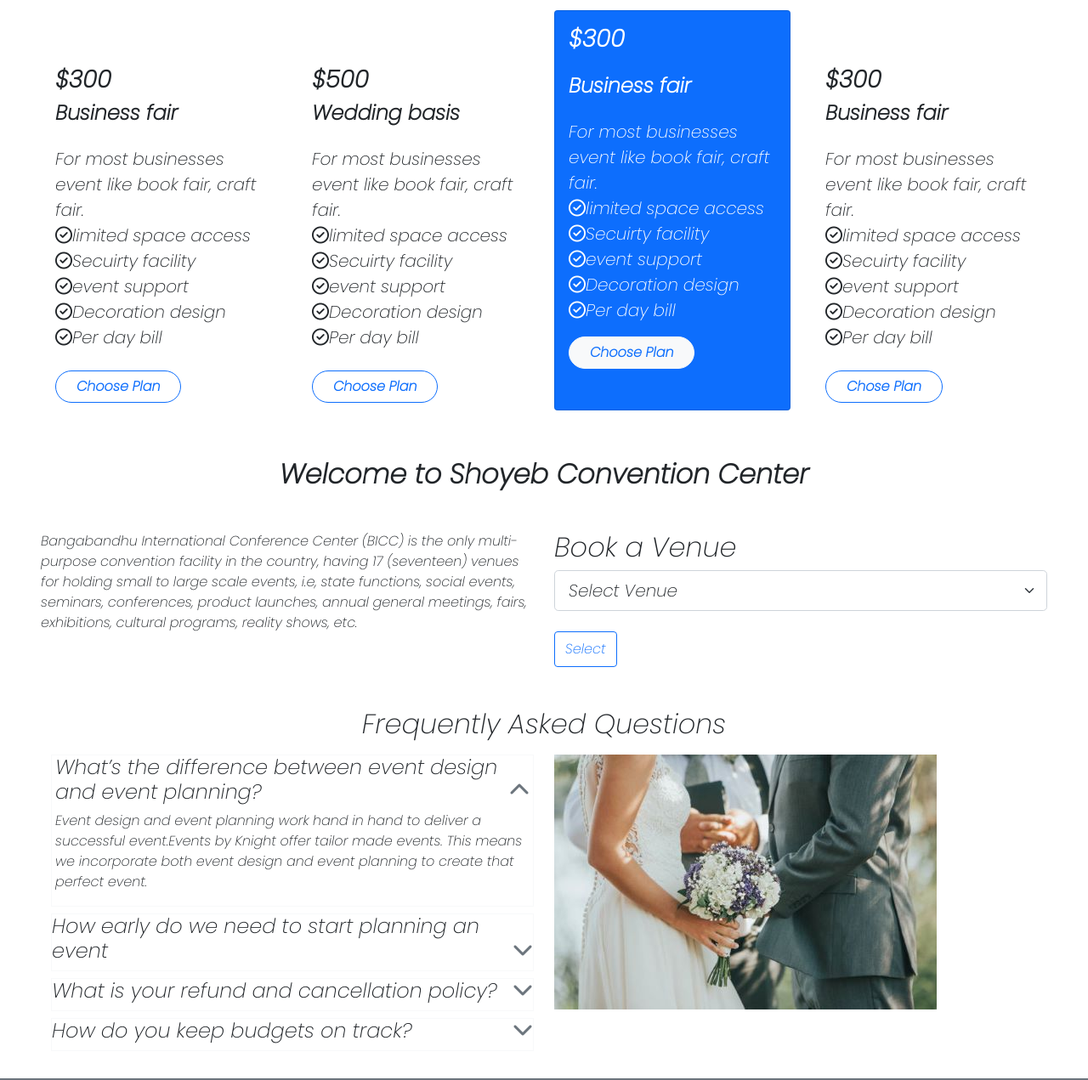
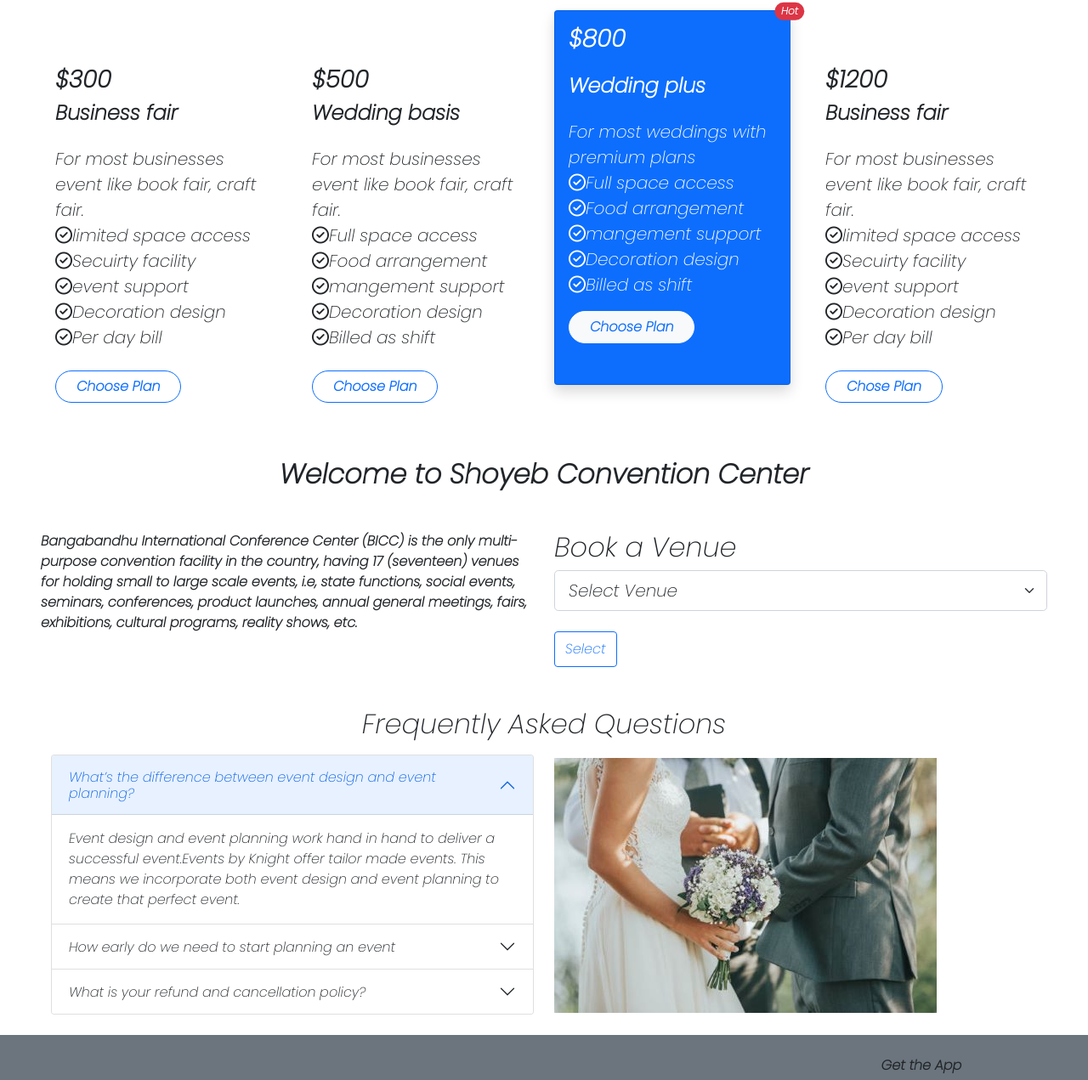
Before and after one commit to ShoyebAkter/convention-center-website, a plain HTML site: page index.html in a window 1280 px wide. Shown: the part 1117-2388 px from the top of the page at 85% size. Drawn offline with nearby package versions, Linux system fonts and the light colour scheme.

Commit message:
responsive done

```diff
--- a/index.html
+++ b/index.html
@@ -34,7 +34,7 @@
                     <div class="carousel-caption d-md-block">
                         <h4>The perfect venue</h4>
                         <p>It is popular for wedding</p>
-                        <button type="button" class="btn btn-light">Book Now</button>
+                        <button href="booking" type="button" class="btn btn-light">Book Now</button>
                     </div>
                 </div>
                 <div class="carousel-item">
@@ -42,7 +42,7 @@
                     <div class="carousel-caption d-md-block">
                         <h4>Suitable for people</h4>
                         <p>It is huge.</p>
-                        <button type="button" class="btn btn-light">Book Now</button>
+                        <button href="booking" type="button" class="btn btn-light">Book Now</button>
                     </div>
                 </div>
                 <div class="carousel-item">
@@ -50,7 +50,7 @@
                     <div class="carousel-caption d-md-block">
                         <h4>Wedding moment</h4>
                         <p>Wedding is a precious moment</p>
-                        <button type="button" class="btn btn-light">Book Now</button>
+                        <button href="booking" type="button" class="btn btn-light">Book Now</button>
                     </div>
 
                 </div>
@@ -75,7 +75,7 @@
                 <div>
                     <img style="width: 546px;height: 364px;" class="img-fluid" src="photos/wedding-1.png" alt="">
                 </div>
-                <div class="py-5">
+                <div class="py-5 fw-bold">
                     <h2>Every Wedding is a precious moment</h2>
                     <p>"When you realize you want to spend the rest of your life with somebody, you want the rest of
                         your life to start as soon
@@ -123,17 +123,17 @@
                     </div>
                 </div>
                 <div class="col">
-                    <div class="card w-100 border border-white">
+                    <div class="card w-100 border border-white ">
                         <div class="card-body">
                             <h2 class="fs-3 fw-bold pt-5">$500</h2>
                             <h3 class="card-title pb-2 fs-4 fw-bold">Wedding basis</h3>
                             <p class="card-text fs-5 pt-2">For most businesses event
                                 like book fair, craft fair. <br>
-                                <i class="far fa-check-circle"></i>limited space access <br>
-                                <i class="far fa-check-circle"></i>Secuirty facility <br>
-                                <i class="far fa-check-circle"></i>event support <br>
+                                <i class="far fa-check-circle"></i>Full space access<br>
+                                <i class="far fa-check-circle"></i>Food arrangement <br>
+                                <i class="far fa-check-circle"></i>mangement support<br>
                                 <i class="far fa-check-circle"></i>Decoration design <br>
-                                <i class="far fa-check-circle"></i>Per day bill <br>
+                                <i class="far fa-check-circle"></i>Billed as shift<br>
                                 <button type="button"
                                     class="btn btn-outline-primary rounded-pill mt-4 px-4 fw-bold">Choose
                                     Plan</button>
@@ -142,17 +142,17 @@
                     </div>
                 </div>
                 <div class="col">
-                    <div class="card w-100 bg-primary text-white">
+                    <div class="card w-100 bg-primary text-white shadow">
                         <div class="card-body">
-                            <h2 class="fs-3 fw-bold pb-3">$300</h2>
-                            <h3 class="card-title pb-2 fs-4 fw-bold">Business fair</h3>
-                            <p class="card-text fs-5 pt-2">For most businesses event
-                                like book fair, craft fair. <br>
-                                <i class="far fa-check-circle"></i>limited space access <br>
-                                <i class="far fa-check-circle"></i>Secuirty facility <br>
-                                <i class="far fa-check-circle"></i>event support <br>
+                            <h2 class="fs-3 fw-bold pb-3">$800</h2>
+                            <h3 class="card-title pb-2 fs-4 fw-bold">Wedding plus</h3>
+                            <p class="card-text fs-5 pt-2">For most weddings with
+                                premium plans<br>
+                                <i class="far fa-check-circle"></i>Full space access <br>
+                                <i class="far fa-check-circle"></i>Food arrangement <br>
+                                <i class="far fa-check-circle"></i>mangement support<br>
                                 <i class="far fa-check-circle"></i>Decoration design <br>
-                                <i class="far fa-check-circle"></i>Per day bill <br>
+                                <i class="far fa-check-circle"></i>Billed as shift<br>
                             <div class="pb-3">
                                 <button type="button"
                                     class="btn btn btn-light text-primary fw-bold rounded-pill px-4">Choose
@@ -160,12 +160,15 @@
                             </div>
                             </p>
                         </div>
+                        <span class="position-absolute top-0 start-100 translate-middle badge rounded-pill bg-danger">
+                            Hot
+                        </span>
                     </div>
                 </div>
                 <div class="col">
                     <div class="card w-100 border border-white">
                         <div class="card-body ">
-                            <h2 class="fs-3 fw-bold pt-5">$300</h2>
+                            <h2 class="fs-3 fw-bold pt-5">$1200</h2>
                             <h3 class="card-title pb-2 fs-4 fw-bold">Business fair</h3>
                             <p class="card-text fs-5 pt-2">For most businesses event
                                 like book fair, craft fair. <br>
@@ -184,10 +187,10 @@
             </div>
         </div>
         <!-- booking sections -->
-        <section class="m-5">
+        <section class="m-5" id="booking">
             <h2 class="fs-2 fw-bold d-flex justify-content-center mb-5">Welcome to Shoyeb Convention Center</h2>
             <div class="row row-cols-1 row-cols-lg-2 row-cols-md-1 row-cols-sm-1">
-                <div class="col">
+                <div class="col fw-bold">
                     <p>Bangabandhu International Conference Center (BICC) is the only multi-purpose
                         convention facility
                         in
@@ -204,7 +207,7 @@
                         <option selected>Select Venue</option>
                         <option value="1">Chittagong</option>
                         <option value="2">Dhaka</option>
-                        <option value="3">Cox's Baza4</option>
+                        <option value="3">Cox's Bazar</option>
                     </select>
                     <button type="button" class="btn btn-outline-primary py-2 mt-2">Select</button>
                 </div>
@@ -216,31 +219,66 @@
         <section>
             <div class="mx-5 row row-cols-1 row-cols-lg-2 row-cols-md-1 row-cols-sm-1">
                 <div>
-                    <div class="border border-light mb-2 px-1">
-                        <h4>What’s the difference between event design and
-                            event planning? <i class="fas fa-chevron-up float-end text-secondary"></i></h4>
-                        <p>Event design and event planning work hand in hand to deliver a
-                            successful event.Events by Knight offer tailor made events. This
-                            means we incorporate both event design and event planning to
-                            create that perfect event.</p>
-                    </div>
-                    <div class="border border-light mb-2">
-                        <h4>How early do we need to start planning an event <i
-                                class="fas fa-chevron-down float-end text-secondary"></i></h4>
-                    </div>
-                    <div class="border border-light mb-2">
-                        <h4>What is your refund and cancellation policy? <i
-                                class="fas fa-chevron-down float-end text-secondary"></i>
-                        </h4>
-                    </div>
-                    <div class="border border-light mb-2">
-                        <h4>How do you keep budgets on track? <i
-                                class="fas fa-chevron-down float-end text-secondary"></i>
-                        </h4>
+                    <div class="accordion" id="accordionPanelsStayOpenExample">
+                        <div class="accordion-item">
+                            <h2 class="accordion-header" id="panelsStayOpen-headingOne">
+                                <button class="accordion-button" type="button" data-bs-toggle="collapse"
+                                    data-bs-target="#panelsStayOpen-collapseOne" aria-expanded="true"
+                                    aria-controls="panelsStayOpen-collapseOne">
+                                    What’s the difference between event design and
+                                    event planning?
+                                </button>
+                            </h2>
+                            <div id="panelsStayOpen-collapseOne" class="accordion-collapse collapse show"
+                                aria-labelledby="panelsStayOpen-headingOne">
+                                <div class="accordion-body">
+                                    Event design and event planning work hand in hand to deliver a
+                                    successful event.Events by Knight offer tailor made events. This
+                                    means we incorporate both event design and event planning to
+                                    create that perfect event.
+                                </div>
+                            </div>
+                        </div>
+                        <div class="accordion-item">
+                            <h2 class="accordion-header" id="panelsStayOpen-headingTwo">
+                                <button class="accordion-button collapsed" type="button" data-bs-toggle="collapse"
+                                    data-bs-target="#panelsStayOpen-collapseTwo" aria-expanded="false"
+                                    aria-controls="panelsStayOpen-collapseTwo">
+                                    How early do we need to start planning an event
+                                </button>
+                            </h2>
+                            <div id="panelsStayOpen-collapseTwo" class="accordion-collapse collapse"
+                                aria-labelledby="panelsStayOpen-headingTwo">
+                                <div class="accordion-body">
+                                    It's never too soon to start! The time to plan events varies from a few weeks to
+                                    years. If your event is small, you can
+                                    probably put it together in a month or two.
+                                </div>
+                            </div>
+                        </div>
+                        <div class="accordion-item">
+                            <h2 class="accordion-header" id="panelsStayOpen-headingThree">
+                                <button class="accordion-button collapsed" type="button" data-bs-toggle="collapse"
+                                    data-bs-target="#panelsStayOpen-collapseThree" aria-expanded="false"
+                                    aria-controls="panelsStayOpen-collapseThree">
+                                    What is your refund and cancellation policy?
+                                </button>
+                            </h2>
+                            <div id="panelsStayOpen-collapseThree" class="accordion-collapse collapse"
+                                aria-labelledby="panelsStayOpen-headingThree">
+                                <div class="accordion-body">
+                                    Refund/cancellation policies applicable in the following conditions: a) In case, the
+                                    buyer cancels the order online
+                                    before the product has been shipped, the entire order amount will be refunded. ...
+                                    Total order amount after deduction of
+                                    shipment and handling charges will be refunded.
+                                </div>
+                            </div>
+                        </div>
                     </div>
                 </div>
                 <div>
-                    <img class="img-fluid" src="photos/wed.jpg" alt="">
+                    <img class="img-fluid mt-1 d-flex justify-content-center" src="photos/wed.jpg" alt="">
                 </div>
             </div>
         </section>
@@ -256,14 +294,14 @@
 
                 <div class="float-lg-end float-md-end float-sm-star">
                     <p class="fw-bold">Get the App</p>
-                    <a style="text-decoration: none;" class="text-white bg-dark p-1 border border-white rounded"
+                    <a style="text-decoration: none; width: 190px;"
+                        class="text-white bg-dark p-1 border border-white rounded"
                         href="https://www.apple.com/in/iphone/"><i class="fab fa-apple"></i>
-                        Download on
-                        the
-                        Appstore</a> <br> <br>
+                        Get it-in the
+                        Appstore </a> <br> <br>
                     <a style="text-decoration: none;" class="text-white bg-dark p-1 border border-white rounded"
                         href="https://play.google.com/store/apps/details?id=com.firsttouchgames.dls7"><i
-                            class="fab fa-google-play"></i>Get
+                            class="fab fa-google-play"></i> Get
                         it on <span>Google Play</span></a>
                 </div>
             </div>
```
Also changed, not shown: style.css (+0 -7 lines).
